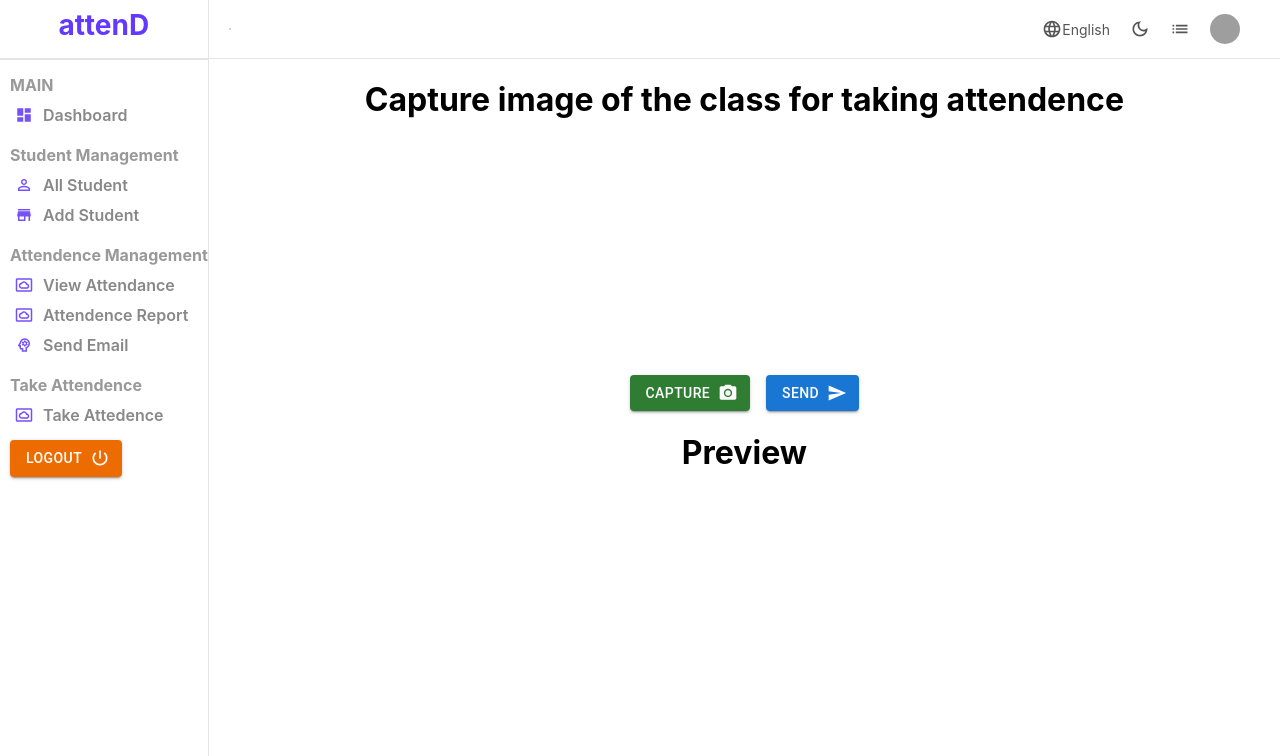
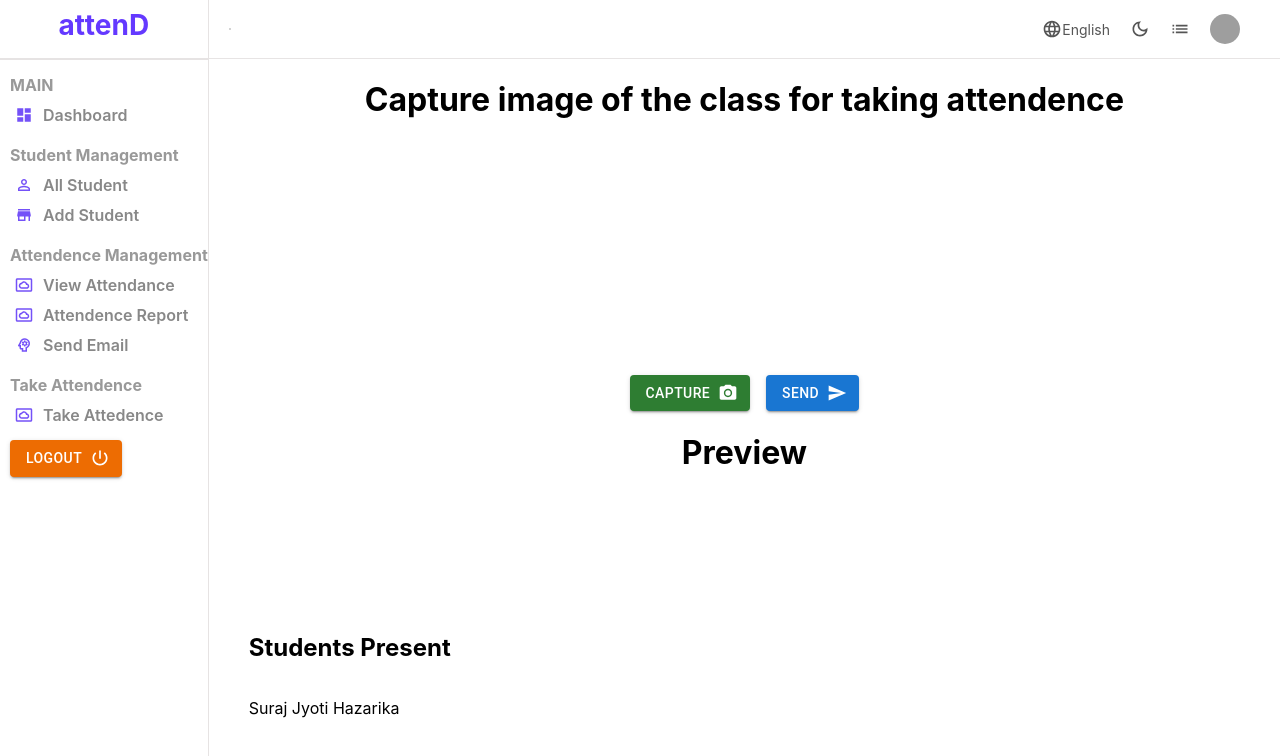
Before and after one commit to monjulboruah/attendence-system, a React (Create React App) app in the folder client/: page /take-attendance in a window 1280 px wide. Shown: the top 756 px of the page. Built offline with nearby package versions, Linux system fonts and the light colour scheme; no server answers; grey boxes are pictures that could not be loaded.

Commit message:
ui improved

```diff
--- a/client/src/components/attendence/TakeAttendence.jsx
+++ b/client/src/components/attendence/TakeAttendence.jsx
@@ -11,6 +11,49 @@ import SendIcon from '@mui/icons-material/Send';
 
 
 
+const getAttendence = (pres) => {
+  if(parseInt(pres) === 23){
+    return(
+      <div>
+        <p>{pres}</p>
+        <p>Monjul Boruah</p>
+      </div>
+    )
+  }else if(parseInt(pres) === 29){
+    return (
+      <div>
+        <p>{pres}</p>
+        <p>
+          Joysankar Saikia
+        </p>
+      </div>
+    )
+  }else{
+    return (
+      <div>
+        <p>{pres}</p>
+        <p>
+          Suraj Jyoti Hazarika
+        </p>
+      </div>
+    )
+  }
+}
+
+const studentData = [
+  {
+    schId: 23,
+    name: "Monjul Boruah"
+  },
+  {
+    schId: 29,
+    name: "Joysankar Saikia"
+  },
+  {
+    schId: 59,
+    name: "Suraj Jyoti Hazarika"
+  }
+]
 export default function TakeAttendence() {
   const webcamRef = React.useRef(null);
   const [imgSrc, setImgSrc] = React.useState(null);
@@ -106,11 +149,18 @@ export default function TakeAttendence() {
                 </Grid>
               </Grid>
           </Box>
-          <div>
+          <Box sx={{ flexGrow: 1, padding: 5 }}>
+            <Grid container justifyContent="center">
+              <Grid item lg={12}>
+                <h2>Students Present</h2>
+              </Grid>
+              <Grid item lg={12}>
             {
-               pres.length === 0 ? (<></>) : (<p>{pres}</p>)
+              getAttendence(pres)
             }
-          </div>
+              </Grid>
+            </Grid>
+          </Box>
         </>
 
 
--- a/client/src/components/student/AllStudents.jsx
+++ b/client/src/components/student/AllStudents.jsx
@@ -81,7 +81,7 @@ const Datatable = () => {
           loading ? <p>Loading... | Please Wait</p>: (
             <>
               <div className="datatableTitle">
-                  Attedence List
+                  Students List
                   <Link to="/create-student" className="link">
                     Add New
                   </Link>
```
